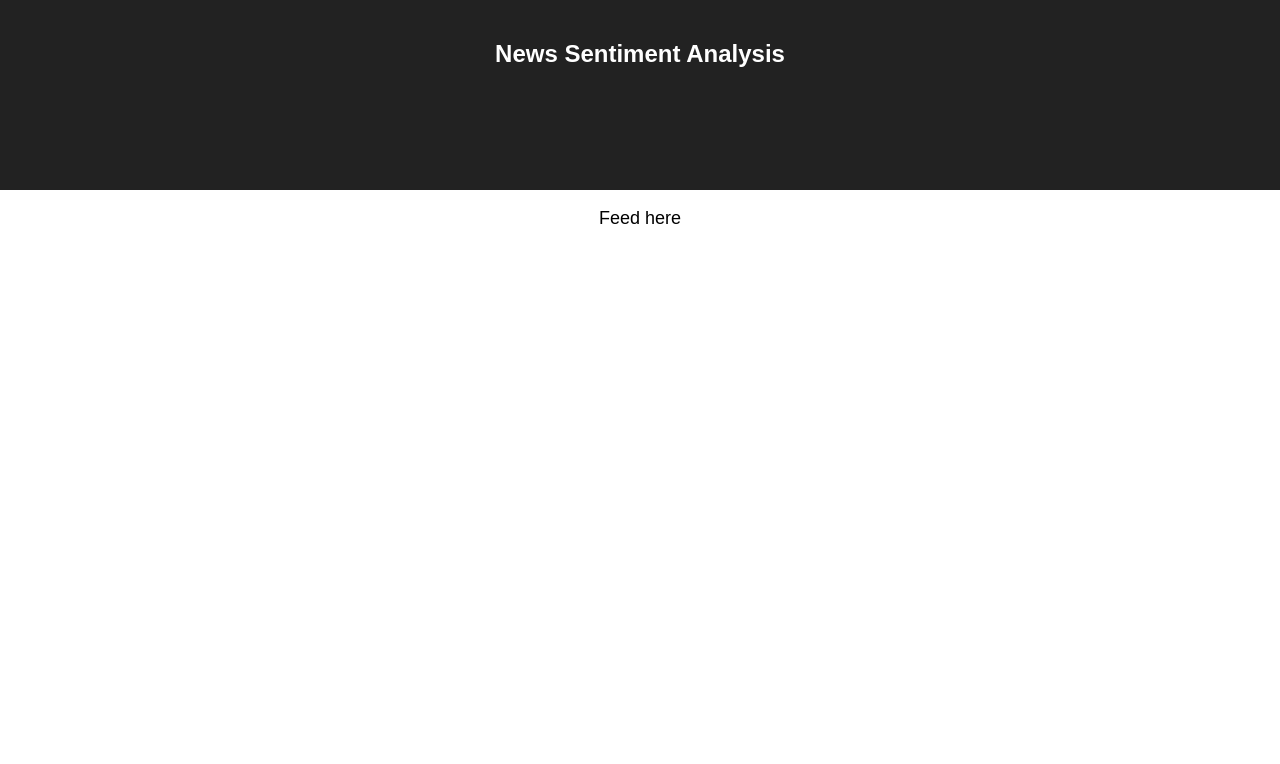
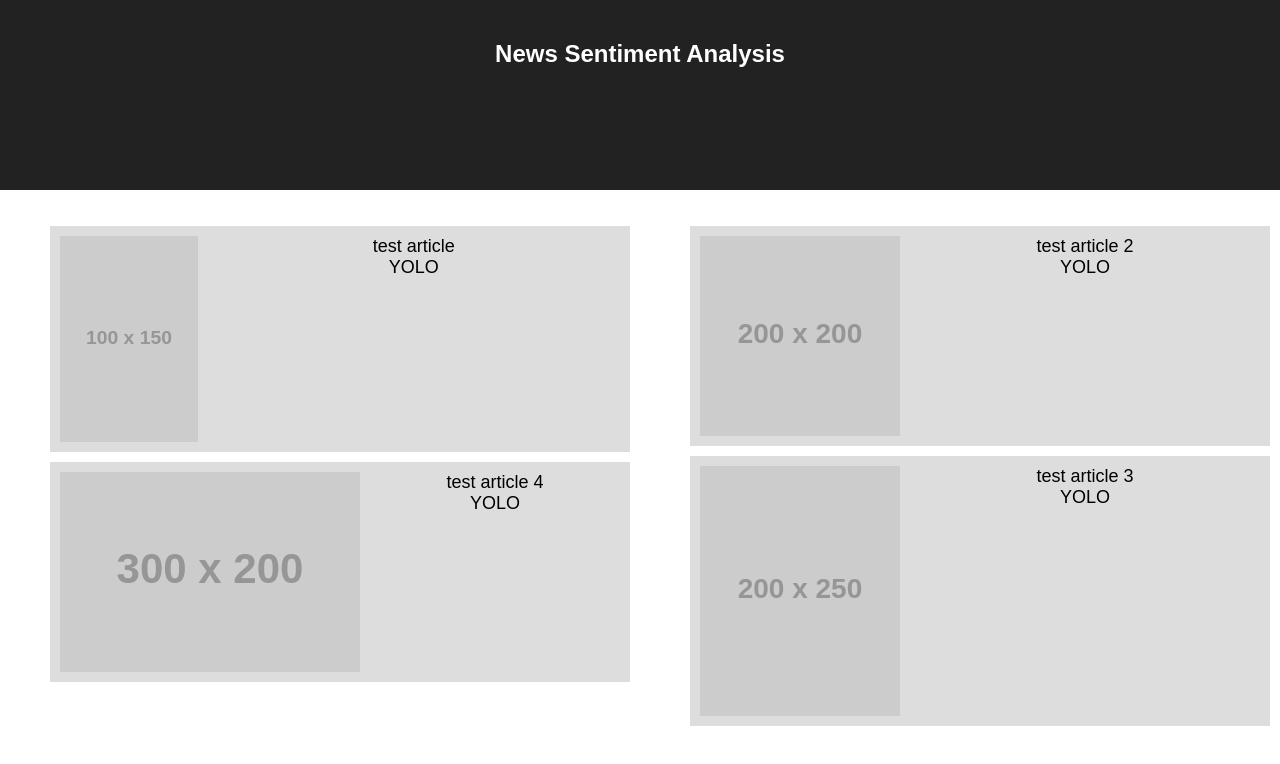
Before and after one commit to rfblue2/resentiment-analysis, a React (Create React App) app: page / in a window 1280 px wide. Shown: the top 764 px of the page. Built offline with nearby package versions, Linux system fonts and the light colour scheme; the HTML template or start-up script is replaced by a standard one.

Commit message:
Simple feed layout

```diff
--- a/src/App.js
+++ b/src/App.js
@@ -1,15 +1,48 @@
 import React, { Component } from 'react'
 import './App.css';
+import Feed from './feed/Feed';
 
 class App extends Component {
+
   render() {
+    const mockArticles = [
+      {
+        id: 1,
+        title: "test article",
+        source: "test source",
+        img: "http://via.placeholder.com/100x150",
+        gender: "m"
+      },
+      {
+        id: 2,
+        title: "test article 2",
+        source: "test source2",
+        img: "http://via.placeholder.com/200x200",
+        gender: "f"
+      },
+      {
+        id: 3,
+        title: "test article 3",
+        source: "test source2",
+        img: "http://via.placeholder.com/200x250",
+        gender: "f"
+      },
+      {
+        id: 4,
+        title: "test article 4",
+        source: "test source2",
+        img: "http://via.placeholder.com/300x200",
+        gender: "m"
+      }
+    ];
+
     return (
       <div className="App">
         <div className="App-header">
           <h2>News Sentiment Analysis</h2>
         </div>
         <p className="App-intro">
-          Feed here
+          <Feed articles={mockArticles} />
         </p>
       </div>
     );
--- /dev/null
+++ b/src/feed/ArticleTile.css
@@ -0,0 +1,26 @@
+.articleTile {
+    background: #dddddd;
+    padding: 10px;
+    margin: 10px;
+    display: flex;
+}
+
+.articleTile img {
+    flex: 1;
+}
+
+.articleRight {
+    flex: 3;
+    display: flex;
+    flex-direction: column;
+    margin-left: 10px;
+}
+
+.articleTitle {
+    flex: 1
+
+}
+
+.articleChart {
+    flex: 3;
+}
--- /dev/null
+++ b/src/feed/ArticleTile.js
@@ -0,0 +1,19 @@
+import React, { Component } from 'react'
+import './ArticleTile.css'
+
+// represents a single article tile
+class ArticleTile extends Component {
+  render() {
+    return (
+      <div className="articleTile">
+        <img src={this.props.article.img} alt={this.props.article.title}/>
+        <div className="articleRight">
+          <div className="title">{this.props.article.title}</div>
+          <div className="articleChart">YOLO</div>
+        </div>
+      </div>
+    );
+  };
+}
+
+export default ArticleTile;
--- /dev/null
+++ b/src/feed/Feed.css
@@ -0,0 +1,16 @@
+.feedContainer {
+    display: flex;
+    flex-direction: row;
+}
+
+#feed1 {
+    flex: 1;
+}
+
+#feed2 {
+    flex: 1;
+}
+
+.feedView {
+    list-style-type: none;
+}
--- /dev/null
+++ b/src/feed/Feed.js
@@ -0,0 +1,34 @@
+import React, { Component } from 'react'
+import ArticleTile from './ArticleTile'
+import './Feed.css'
+
+class Feed extends Component {
+  // Construct a single feed column
+  FeedView(articles, filter) {
+    const newsTiles = articles
+      .filter(filter)
+      .map(a => <li key={a.id}><ArticleTile article={a}/></li>);
+    return (
+      <ul className="feedView">
+        {newsTiles}
+      </ul>
+    );
+  }
+
+  render() {
+    const maleFilter = a => a.gender === 'm';
+    const femaleFilter = a => a.gender === 'f';
+    return (
+      <div className="feedContainer">
+        <div id="feed1">
+          {this.FeedView(this.props.articles, maleFilter)}
+        </div>
+        <div id="feed2">
+          {this.FeedView(this.props.articles, femaleFilter)}
+        </div>
+      </div>
+    );
+  }
+}
+
+export default Feed
```
Also changed, not shown: 1 other file (tests, documents, lock files or other folders).
